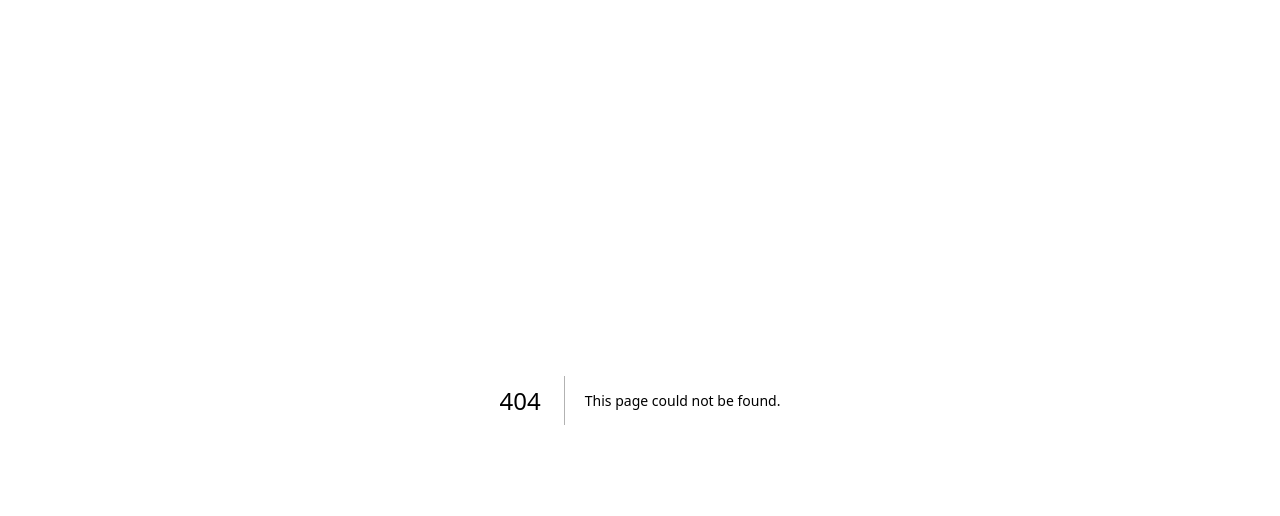
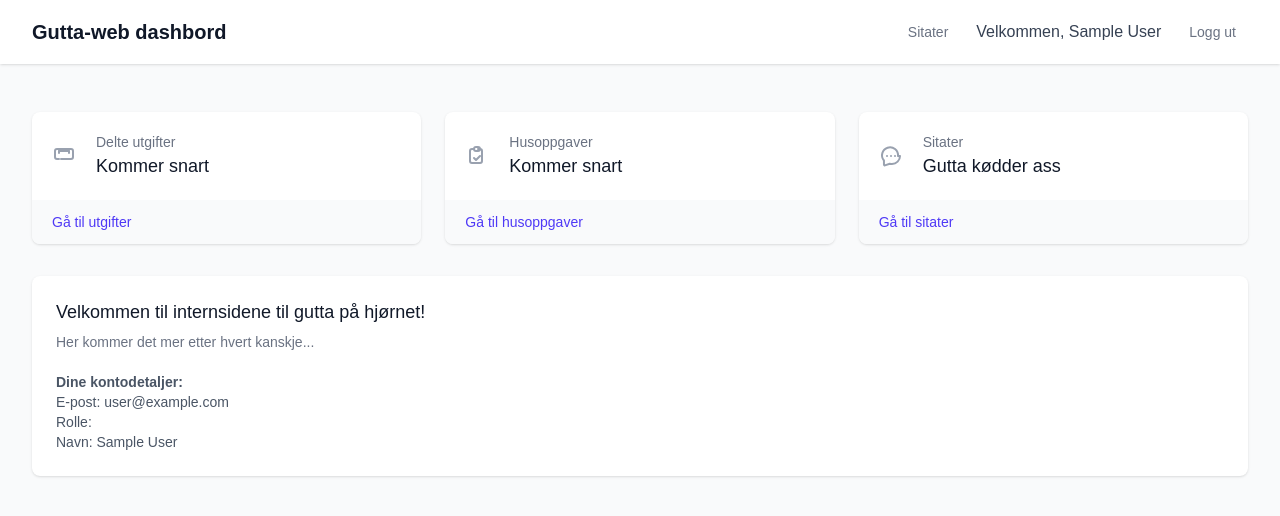
Before and after one commit to nikolaitandberg/gutta-web, a Next.js app: page /dashbord in a window 1280 px wide. Before the commit this address had no page. Shown: the top 516 px of the page. Built offline with nearby package versions, Linux system fonts and the light colour scheme; no server answers; sample sign-in values are in the browser's storage.

Commit message:
Change language to Norwegian

```diff
--- a/src/app/auth/signin/page.tsx
+++ b/src/app/auth/signin/page.tsx
@@ -27,7 +27,7 @@ export default function SignIn() {
       if (result?.error) {
         setError("Invalid credentials")
       } else {
-        router.push("/dashboard")
+        router.push("/dashbord")
         router.refresh()
       }
     } catch {
@@ -38,7 +38,7 @@ export default function SignIn() {
   }
 
   const handleGoogleSignIn = () => {
-    signIn("google", { callbackUrl: "/dashboard" })
+    signIn("google", { callbackUrl: "/dashbord" })
   }
 
   return (
--- a/src/app/dashboard/page.tsx
+++ b/src/app/dashbord/page.tsx
@@ -33,18 +33,18 @@ export default function Dashboard() {
           <div className="flex justify-between h-16">
             <div className="flex items-center">
               <h1 className="text-xl font-semibold text-gray-900">
-                Gutta Web Dashboard
+                Gutta-web dashbord
               </h1>
             </div>
             <div className="flex items-center space-x-4">
               <a
-                href="/quotes"
+                href="/sitater"
                 className="text-gray-500 hover:text-gray-700 px-3 py-2 rounded-md text-sm font-medium"
               >
-                Quotes
+                Sitater
               </a>
               <span className="text-gray-700">
-                Welcome, {session.user?.name || session.user?.email}
+                Velkommen, {session.user?.name || session.user?.email}
               </span>
               {session.user?.role && (
                 <span className="px-2 py-1 text-xs font-medium bg-blue-100 text-blue-800 rounded-full">
@@ -55,7 +55,7 @@ export default function Dashboard() {
                 onClick={() => signOut({ callbackUrl: "/" })}
                 className="text-gray-500 hover:text-gray-700 px-3 py-2 rounded-md text-sm font-medium"
               >
-                Sign out
+                Logg ut
               </button>
             </div>
           </div>
@@ -77,10 +77,10 @@ export default function Dashboard() {
                   <div className="ml-5 w-0 flex-1">
                     <dl>
                       <dt className="text-sm font-medium text-gray-500 truncate">
-                        Shared Expenses
+                        Delte utgifter
                       </dt>
                       <dd className="text-lg font-medium text-gray-900">
-                        Coming Soon
+                        Kommer snart
                       </dd>
                     </dl>
                   </div>
@@ -89,7 +89,7 @@ export default function Dashboard() {
               <div className="bg-gray-50 px-5 py-3">
                 <div className="text-sm">
                   <a href="#" className="font-medium text-indigo-600 hover:text-indigo-500">
-                    View all expenses
+                    Gå til utgifter
                   </a>
                 </div>
               </div>
@@ -107,10 +107,10 @@ export default function Dashboard() {
                   <div className="ml-5 w-0 flex-1">
                     <dl>
                       <dt className="text-sm font-medium text-gray-500 truncate">
-                        House Tasks
+                        Husoppgaver
                       </dt>
                       <dd className="text-lg font-medium text-gray-900">
-                        Coming Soon
+                        Kommer snart
                       </dd>
                     </dl>
                   </div>
@@ -119,7 +119,7 @@ export default function Dashboard() {
               <div className="bg-gray-50 px-5 py-3">
                 <div className="text-sm">
                   <a href="#" className="font-medium text-indigo-600 hover:text-indigo-500">
-                    View all tasks
+                    Gå til husoppgaver
                   </a>
                 </div>
               </div>
@@ -137,10 +137,10 @@ export default function Dashboard() {
                   <div className="ml-5 w-0 flex-1">
                     <dl>
                       <dt className="text-sm font-medium text-gray-500 truncate">
-                        Flatmate Quotes
+                        Sitater
                       </dt>
                       <dd className="text-lg font-medium text-gray-900">
-                        Funny Things We Say
+                        Gutta kødder ass
                       </dd>
                     </dl>
                   </div>
@@ -148,8 +148,8 @@ export default function Dashboard() {
               </div>
               <div className="bg-gray-50 px-5 py-3">
                 <div className="text-sm">
-                  <a href="/quotes" className="font-medium text-indigo-600 hover:text-indigo-500">
-                    View all quotes
+                  <a href="/sitater" className="font-medium text-indigo-600 hover:text-indigo-500">
+                    Gå til sitater
                   </a>
                 </div>
               </div>
@@ -160,20 +160,19 @@ export default function Dashboard() {
           <div className="mt-8 bg-white shadow overflow-hidden sm:rounded-lg">
             <div className="px-4 py-5 sm:p-6">
               <h3 className="text-lg leading-6 font-medium text-gray-900">
-                Welcome to your flatshare dashboard!
+                Velkommen til internsidene til gutta på hjørnet!
               </h3>
               <div className="mt-2 max-w-xl text-sm text-gray-500">
                 <p>
-                  This is your internal flatshare management system. Here you can manage expenses,
-                  assign tasks, and coordinate with your flatmates.
+                  Her kommer det mer etter hvert kanskje...
                 </p>
               </div>
               <div className="mt-5">
                 <p className="text-sm text-gray-600">
-                  <strong>Your account details:</strong><br />
-                  Email: {session.user?.email}<br />
-                  Role: {session.user?.role}<br />
-                  {session.user?.name && <>Name: {session.user.name}<br /></>}
+                  <strong>Dine kontodetaljer:</strong><br />
+                  E-post: {session.user?.email}<br />
+                  Rolle: {session.user?.role}<br />
+                  {session.user?.name && <>Navn: {session.user.name}<br /></>}
                 </p>
               </div>
             </div>
```
Also changed, not shown: src/app/sitater/page.tsx (renamed from src/app/quotes/page.tsx).
